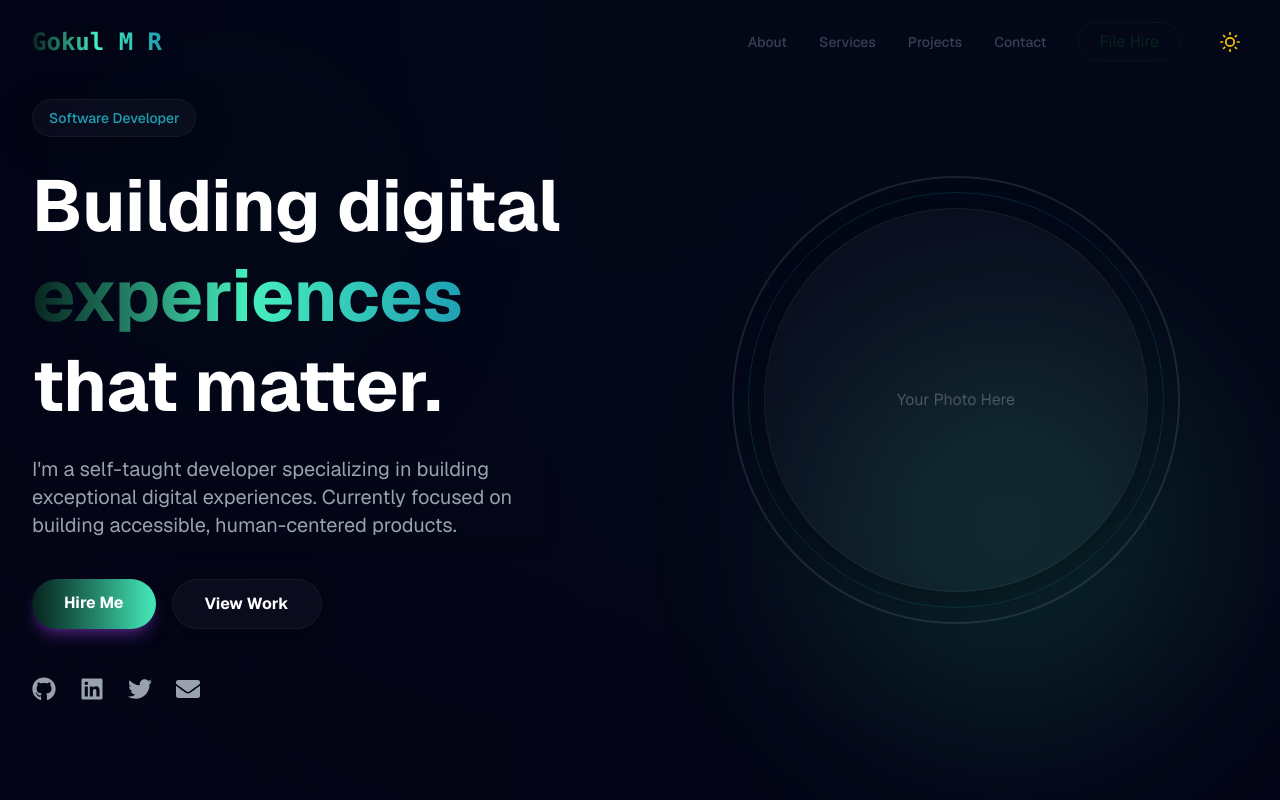
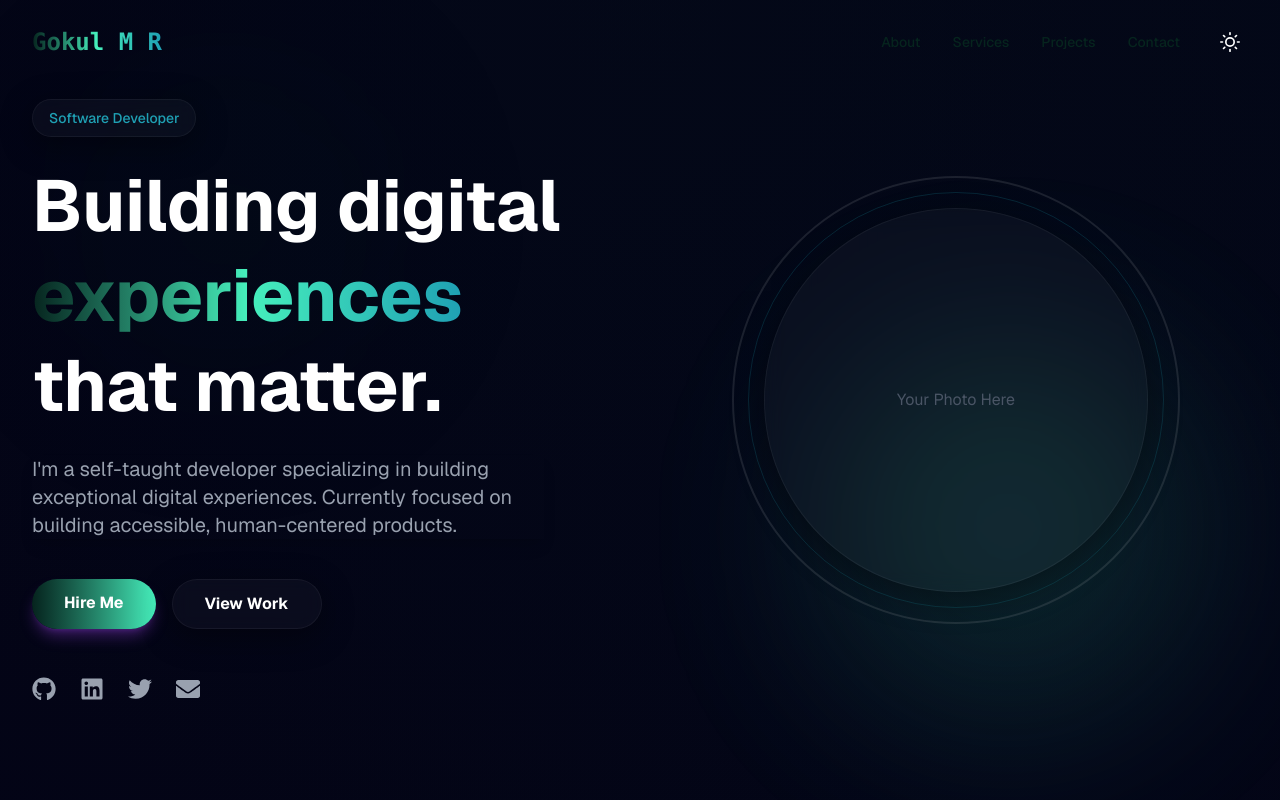
Before and after one commit to gokul8943/Gokul_M_R_Portfolio, a Next.js app: page / in a window 1280 px wide. Shown: the top 800 px of the page. Built offline with nearby package versions, Linux system fonts and the light colour scheme.

Commit message:
update:navbar ui updated

```diff
--- a/components/Navbar.tsx
+++ b/components/Navbar.tsx
@@ -29,7 +29,7 @@ export default function Navbar() {
             initial={{ y: -100 }}
             animate={{ y: 0 }}
             className={`fixed top-0 left-0 right-0 z-50 transition-all duration-300 ${scrolled
-                    ? 'bg-white/80 dark:bg-black/80 backdrop-blur-md border-b border-black/5 dark:border-white/10 py-4 shadow-sm dark:shadow-none'
+                    ? 'bg-white/10 dark:bg-black/60 backdrop-blur-md border-b border-black/5 dark:border-white/10 py-4 shadow-sm dark:shadow-none'
                     : 'bg-transparent py-6'
                 }`}
         >
@@ -39,16 +39,11 @@ export default function Navbar() {
                 <ul className="hidden md:flex items-center gap-8">
                     {links.map((link) => (
                         <li key={link.name}>
-                            <a href={link.href} className="text-sm font-medium text-gray-700 dark:text-gray-800 hover:text-primary dark:hover:text-white transition-colors hover:underline decoration-primary decoration-2 underline-offset-4">
+                            <a href={link.href} className="text-sm font-medium text-primary dark:text-gray-400 hover:text-primary dark:hover:text-white transition-colors hover:underline decoration-primary decoration-2 underline-offset-4">
                                 {link.name}
                             </a>
                         </li>
                     ))}
-                    <li>
-                        <a href="#contact" className="px-5 py-2 rounded-full border border-primary/50 text-primary hover:bg-primary hover:text-white transition-all">
-                            File Hire
-                        </a>
-                    </li>
                     <li className="flex items-center gap-4">
                         <ThemeToggle />
                     </li>
--- a/components/ThemeToggle.tsx
+++ b/components/ThemeToggle.tsx
@@ -24,7 +24,7 @@ export function ThemeToggle() {
             aria-label="Toggle theme"
         >
             {theme === "dark" ? (
-                <FiSun className="w-5 h-5 text-yellow-400" />
+                <FiSun className="w-5 h-5 text-white" />
             ) : (
                 <FiMoon className="w-5 h-5 text-indigo-400" />
             )}
```
